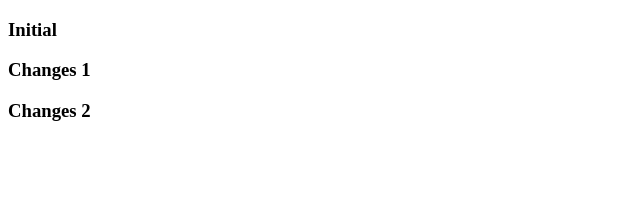
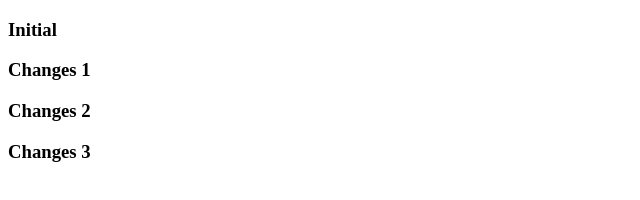
Before and after one commit to AramZakaryan/git-experiments, a plain HTML site: page Index.html in a window 1280 px wide. Shown: the whole page, without its empty margins (0-640 px from the left). Drawn offline with Linux system fonts and the light colour scheme.

Commit message:
Commit of Changes 3

```diff
--- a/Index.html
+++ b/Index.html
@@ -15,6 +15,7 @@
 
 <h3>Changes 2</h3>
 
+<h3>Changes 3</h3>
 
 
 
```
